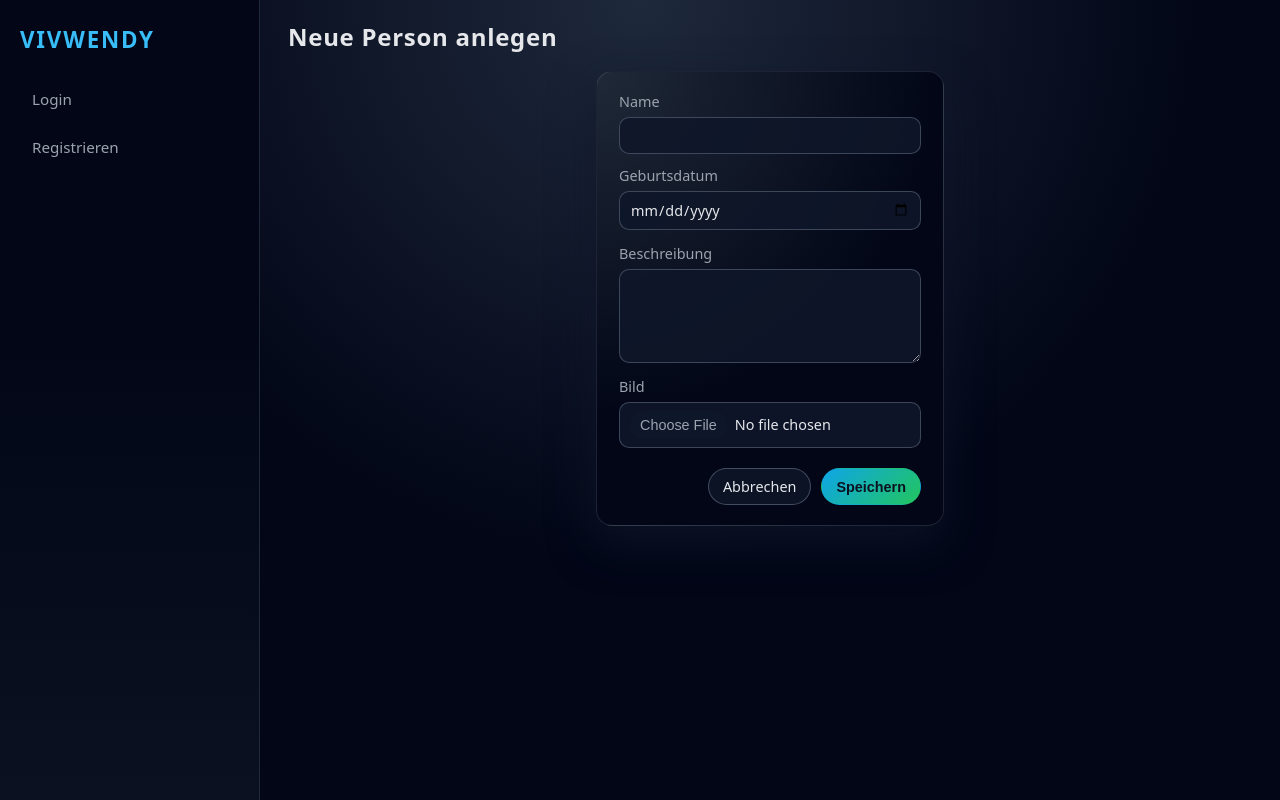
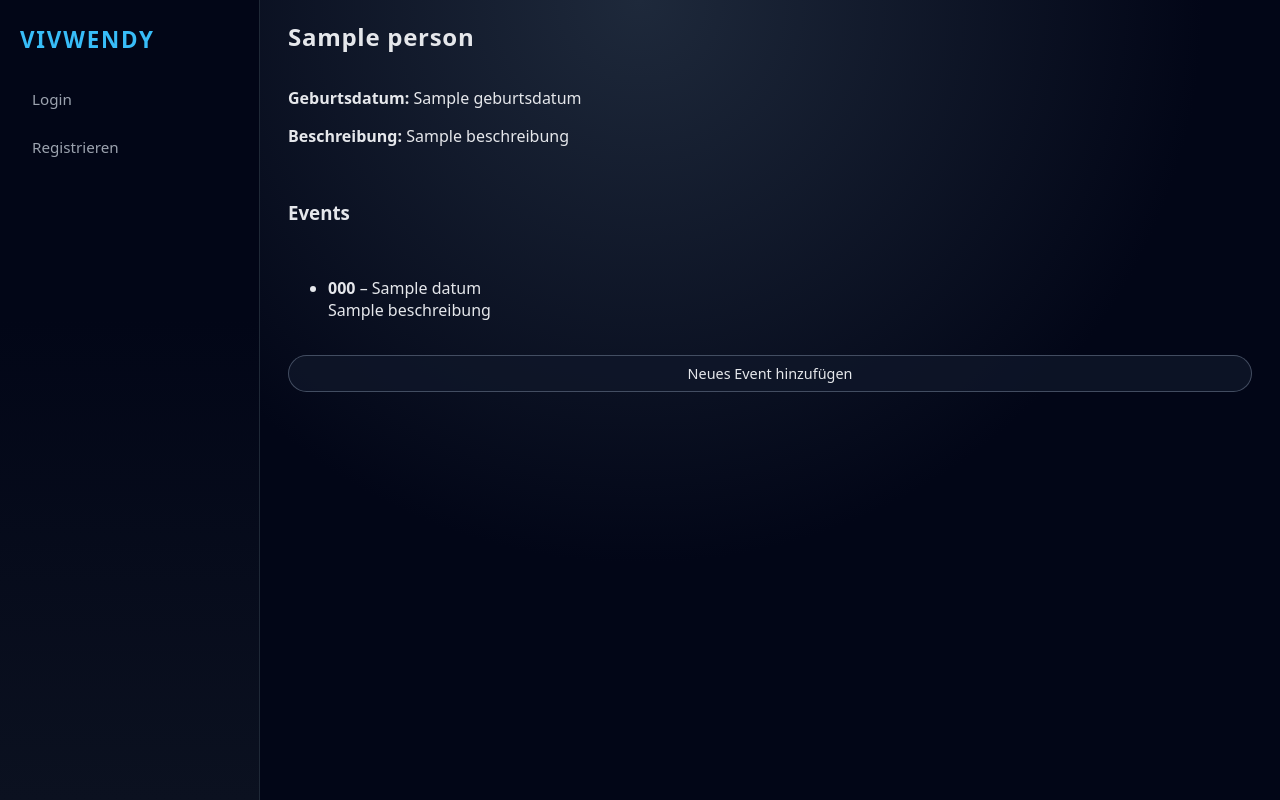
Before and after one commit to luki2005/vivendy, a Flask app: template templates/person_new.html in a window 1280 px wide. Run offline with Flask 3, Linux system fonts and the light colour scheme; the template is opened without the code that fills it: most values are stand-ins (such as "Sample title", 1, 10 or a date in 2020).

Commit message:
Update person_new.html

```diff
--- a/templates/person_new.html
+++ b/templates/person_new.html
@@ -1,31 +1,26 @@
 {% extends "base.html" %}
-
-{% block title %}Neue Person – Vivwendy{% endblock %}
-{% block header %}Neue Person anlegen{% endblock %}
+{% block title %}{{ person.name }}{% endblock %}
+{% block header %}{{ person.name }}{% endblock %}
 
 {% block content %}
-  <form class="form-card" method="post" enctype="multipart/form-data">
-    <div class="form-row">
-      <label> Name
-        <input type="text" name="name" required>
-      </label>
+<div class="person-detail">
+  {% if person.bild_dateiname %}
+    <img src="{{ url_for('static', filename='uploads/' ~ person.bild_dateiname) }}" class="person-image">
+  {% endif %}
+  <p><strong>Geburtsdatum:</strong> {{ person.geburtsdatum }}</p>
+  <p><strong>Beschreibung:</strong> {{ person.beschreibung }}</p>
+</div>
 
-      <label> Geburtsdatum
-        <input type="date" name="geburtsdatum">
-      </label>
-    </div>
+<h3>Events</h3>
+{% if events %}
+  <ul class="event-list">
+    {% for e in events %}
+      <li><strong>{{ e.titel }}</strong> – {{ e.datum }}<br>{{ e.beschreibung }}</li>
+    {% endfor %}
+  </ul>
+{% else %}
+  <p>Keine Events vorhanden.</p>
+{% endif %}
 
-    <label> Beschreibung
-      <textarea name="beschreibung" rows="4"></textarea>
-    </label>
-
-    <label> Bild
-      <input type="file" name="bild">
-    </label>
-
-    <div class="form-actions">
-      <a class="btn" href="{{ url_for('index') }}">Abbrechen</a>
-      <button class="btn primary" type="submit">Speichern</button>
-    </div>
-  </form>
+<a href="{{ url_for('event_new', id=person._id) }}" class="btn">Neues Event hinzufügen</a>
 {% endblock %}
```
